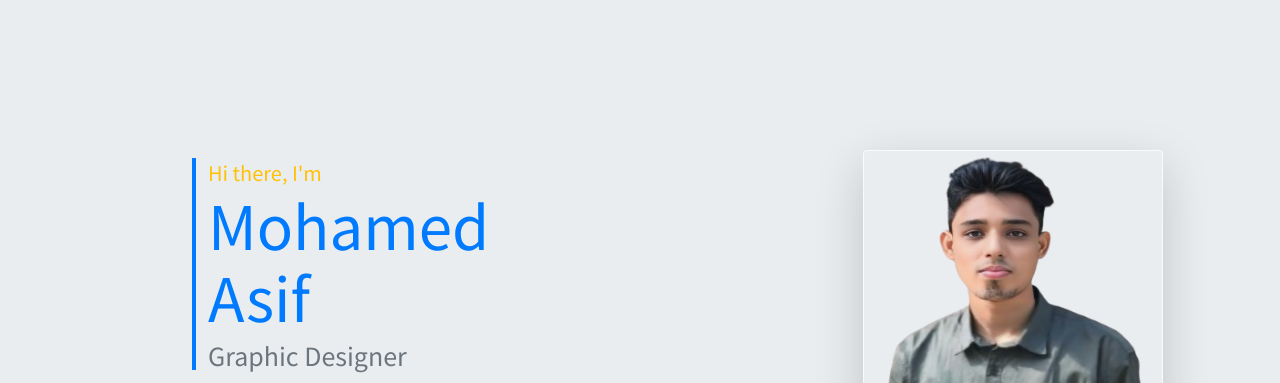
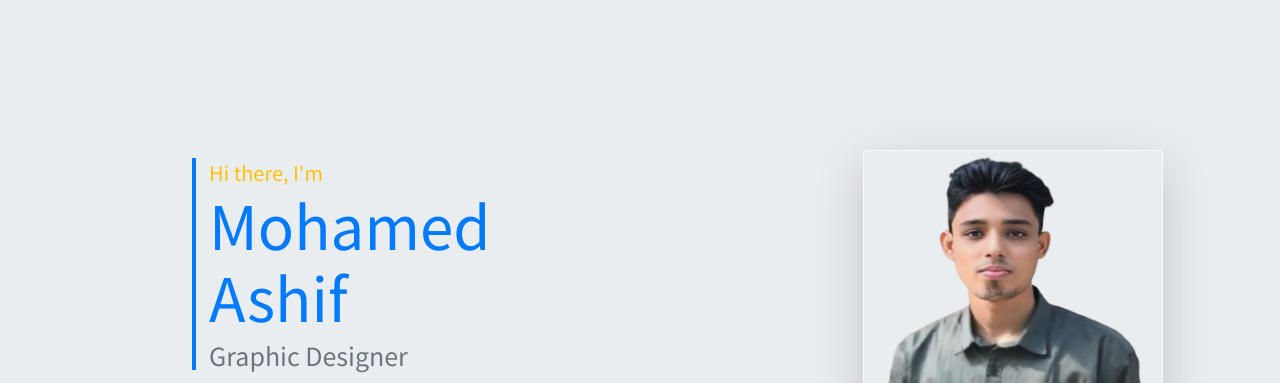
Before and after one commit to Asif-m-786/Portfolio, a plain HTML site: page index.html in a window 1280 px wide. Shown: the part 102-485 px from the top of the page. Drawn offline with nearby package versions, Linux system fonts and the light colour scheme.

Commit message:
Update index.html

```diff
--- a/index.html
+++ b/index.html
@@ -138,7 +138,7 @@
           </div>
           <h1 class="text-primary name-text" data-aos="fade-up" data-aos-offset="200" data-aos-delay="50"
             data-aos-duration="900" data-aos-once="true">
-            Mohamed Asif
+            Mohamed Ashif
           </h1>
           <h5 class="text-muted pro-text" data-aos="fade-up" data-aos-offset="200" data-aos-delay="50"
             data-aos-duration="900" data-aos-once="true">
```
